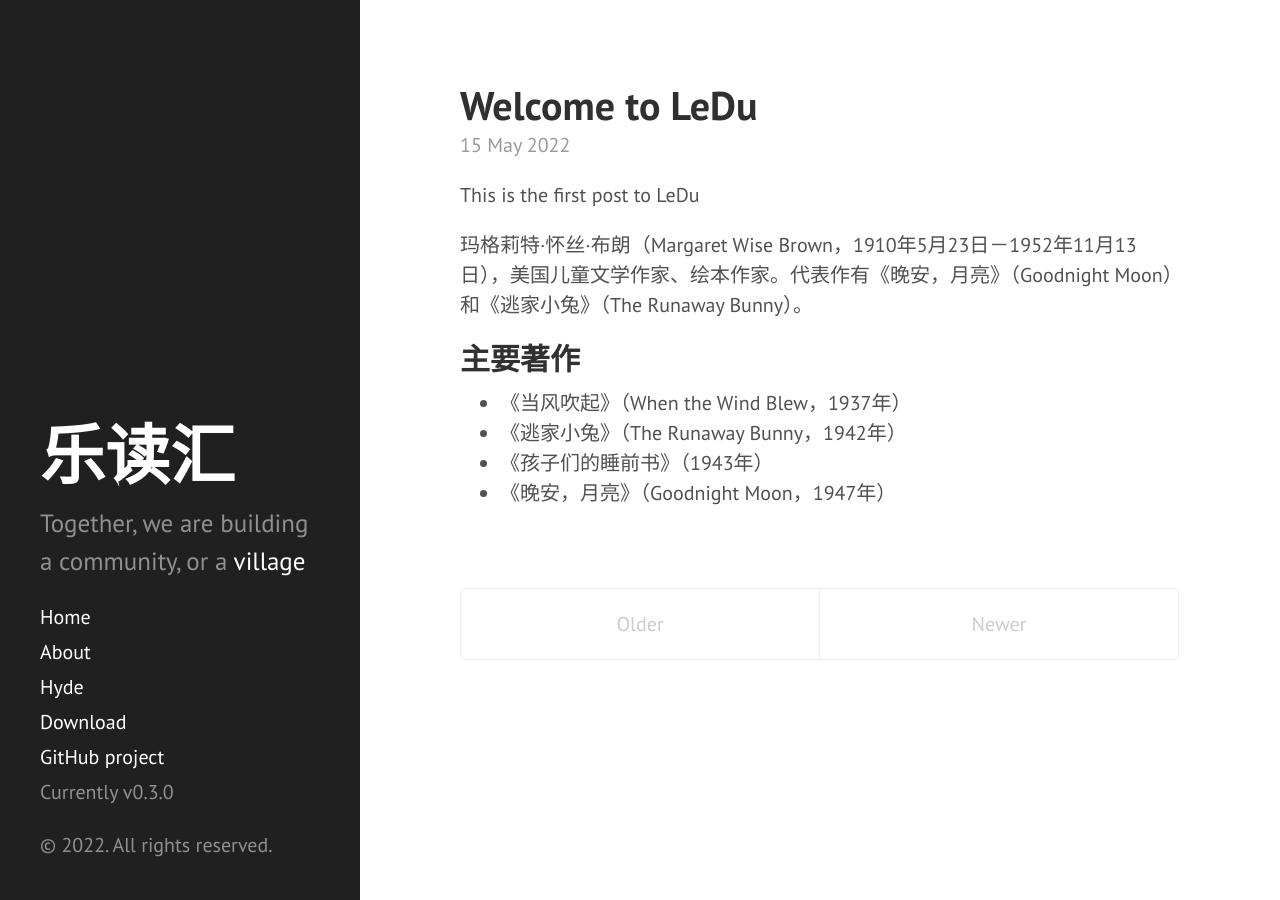
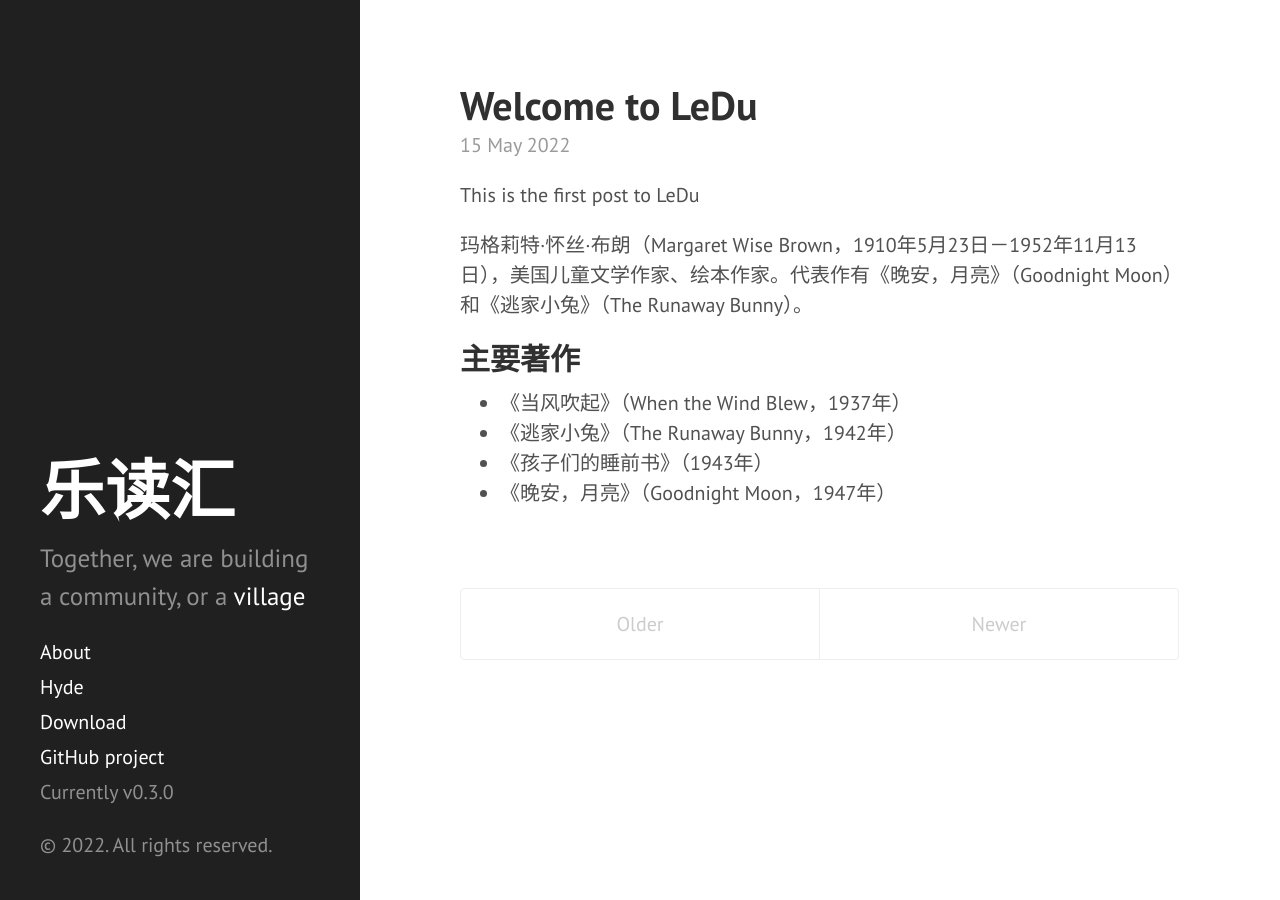
Before and after one commit to leducon/leducon.github.io, a Jekyll site: the page built from index.html, in a window 1280 px wide. Built offline with Jekyll 4.4.1, drawn with Linux system fonts in a browser that asks for light colours; Markdown is read by kramdown in place of the engine named in the settings; the list of posts is cut into pages by our own code.

Commit message:
Update sidebar.html

```diff
--- a/_includes/sidebar.html
+++ b/_includes/sidebar.html
@@ -2,7 +2,7 @@
   <div class="container sidebar-sticky">
     <div class="sidebar-about">
       <h1>
-        <a href="{{ homepage }}">
+        <a href="https://leducon.github.io/">
           {{ site.title }}
         </a>
       </h1>
@@ -10,7 +10,7 @@
     </div>
 
     <nav class="sidebar-nav">
-      <a class="sidebar-nav-item{% if page.url == site.baseurl %} active{% endif %}" href="{{ site.baseurl }}">Home</a>
+      <a class="sidebar-nav-item{% if page.url == site.baseurl %} active{% endif %}" href="{{ site.baseurl }}"> </a>
 
       {% comment %}
         The code below dynamically generates a sidebar nav of pages with
```
